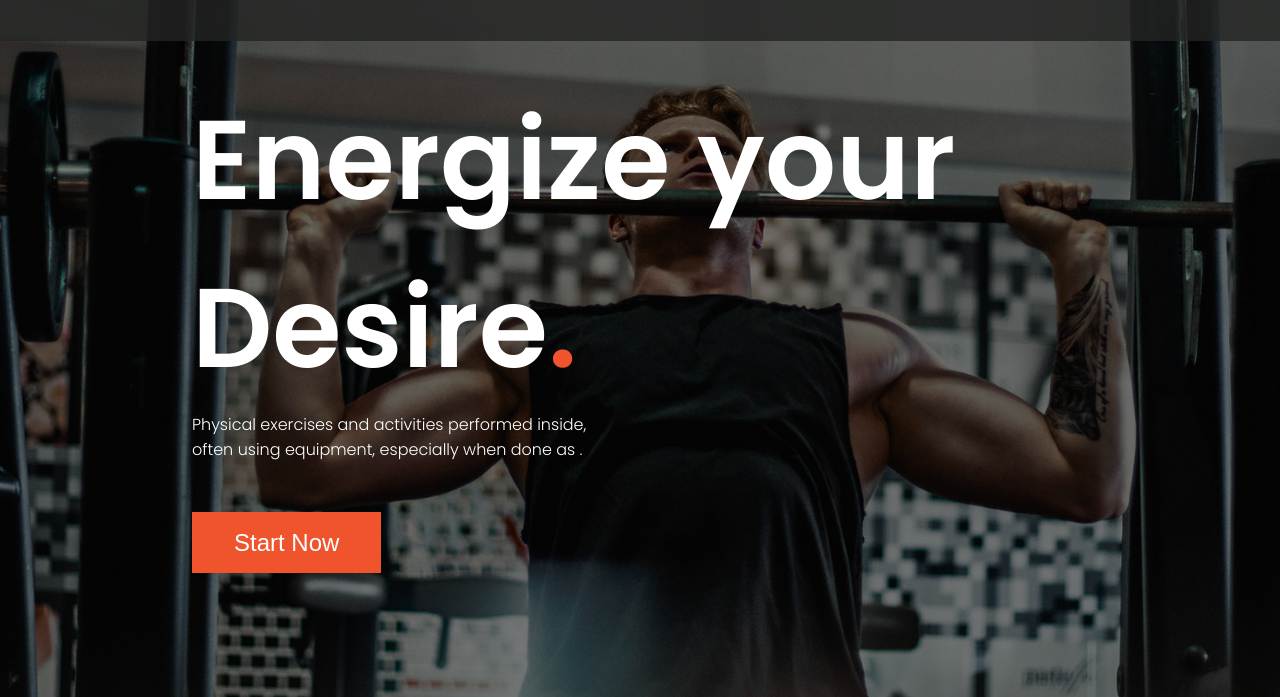
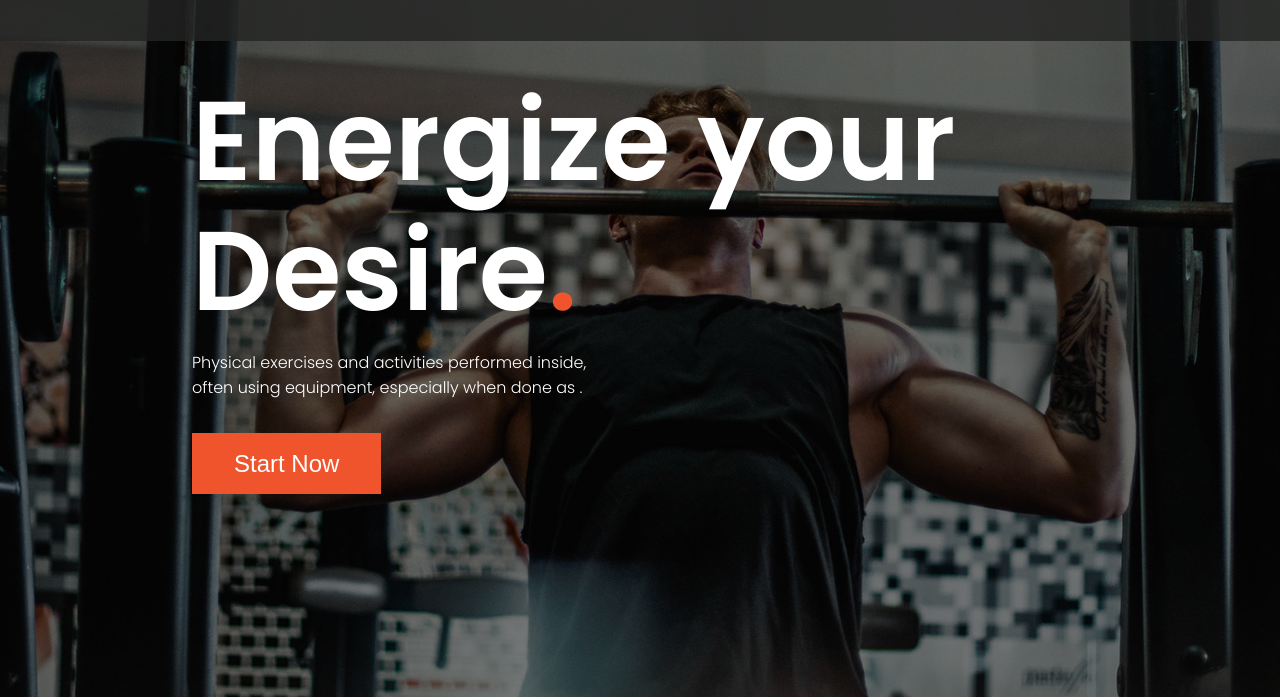
Before and after one commit to kawsersimanto/ManZone, a plain HTML site: page index.html in a window 1280 px wide. Shown: the part 103-800 px from the top of the page. Drawn offline with Linux system fonts and the light colour scheme.

Commit message:
updated padding at decription

```diff
--- a/index.html
+++ b/index.html
@@ -52,9 +52,7 @@
               Physical exercises and activities performed inside, <br>often using
               equipment, especially when done as .
             </p>
-            <button class="button" type="button">
-              <a href="#">Start Now</a>
-            </button>
+            <button class="button" type="button">Start Now</button>
           </article>
         </div>
       </div>
--- a/scss/_main.scss
+++ b/scss/_main.scss
@@ -24,6 +24,7 @@
 
 .banner-title {
   @include poppins($banner, $semi-bold);
+  line-height: 8.1rem;
 }
 
 .dot {
@@ -31,13 +32,14 @@
 }
 
 .description {
-  padding-bottom: 50px;
+  padding: 0.9rem 0 2.1rem;
   @include poppins($paragraph, $light);
 }
 
 .button {
   padding: 0.9rem 2.5rem;
   font-size: 1.5rem;
+  color: $text-color;
   background-color: $primary-color;
   border: none;
   @include border(2px, transparent);
@@ -50,8 +52,4 @@
     @include border(2px, $primary-color);
     cursor: pointer;
   }
-  a{
-    text-decoration: none;
-    color: $text-color;
-  }
 }
```
Also changed, not shown: css/style.css, notes.txt.
